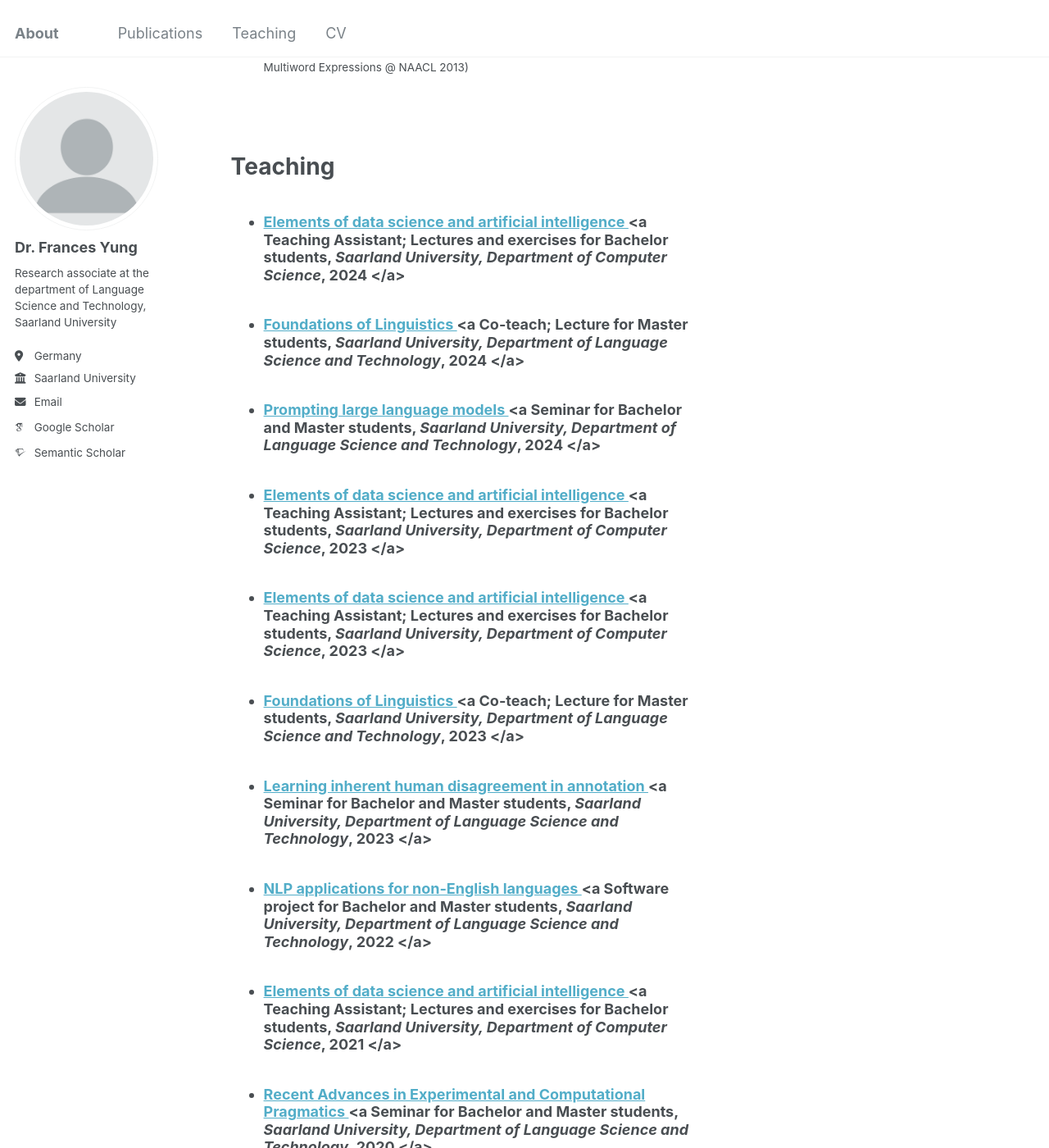
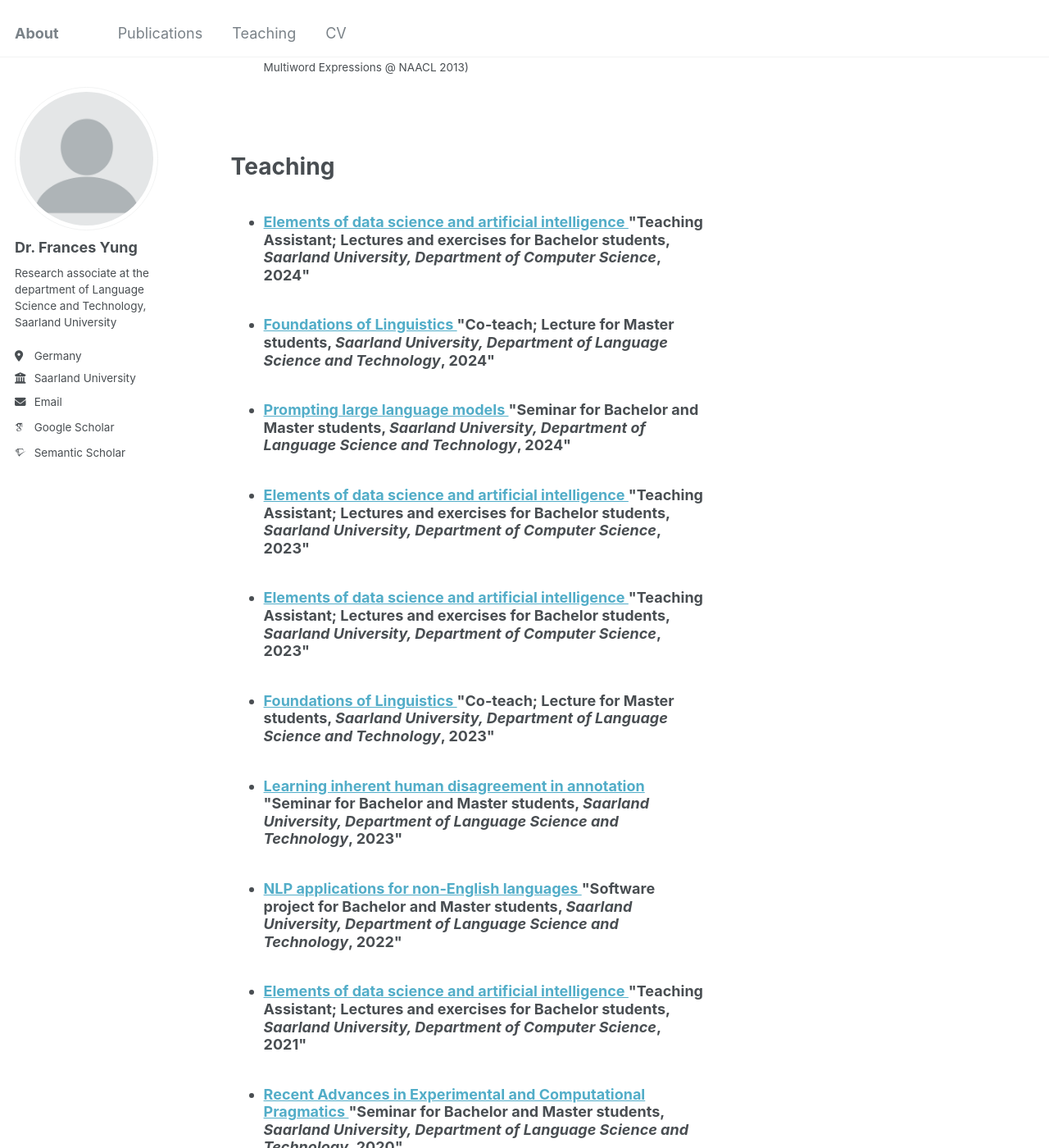
Before and after one commit to FrancesYung/FrancesYung.github.io, a Jekyll site: the page built from _pages/cv.md, in a window 1280 px wide and 1400 px high, scrolled down 4247 px. Shown: the whole window at 82% size. Built offline with Jekyll 4.4.1, drawn with Linux system fonts in a browser that asks for light colours; some web fonts are replaced; some of the changed text lies outside the part shown.

Commit message:
Update archive-single-cv.html

```diff
--- a/_includes/archive-single-cv.html
+++ b/_includes/archive-single-cv.html
@@ -33,7 +33,7 @@
         <a href="{{ base_path }}{{ post.url }}" rel="permalink">{{ title }}</a>
       {% endif %}
       {% if post.collection == 'teaching' %}
-         <a {{ post.type }}, <i>{{ post.venue }}</i>, {{ post.date | default: "1900-01-01" | date: "%Y" }} </a>
+         "{{ post.type }}, <i>{{ post.venue }}</i>, {{ post.date | default: "1900-01-01" | date: "%Y" }}"
       {% endif %}
     </h3>
     {% if post.read_time %}
```
